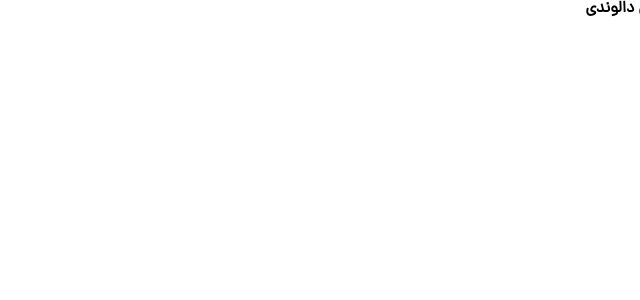
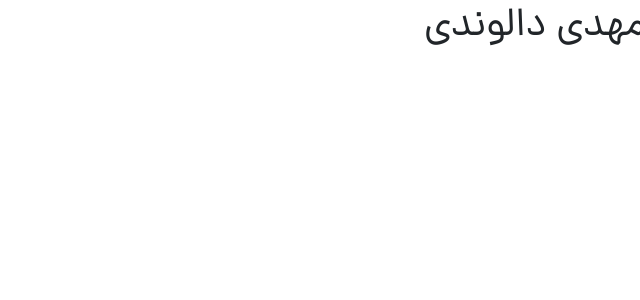
Before and after one commit to mohammadmehdidalvandii/bazar-shop, a Next.js app: page / in a window 1280 px wide. Shown: the top 300 px of the page, without its empty margins (640-1280 px from the left). Built offline with nearby package versions, Linux system fonts and the light colour scheme.

Commit message:
use  bootstrap and title

```diff
--- a/src/app/layout.js
+++ b/src/app/layout.js
@@ -1,16 +1,17 @@
 import { Inter } from "next/font/google";
 import "./globals.css";
+import 'bootstrap/dist/css/bootstrap.css';
 
 const inter = Inter({ subsets: ["latin"] });
 
 export const metadata = {
-  title: "Create Next App",
+  title: "BAZAR",
   description: "Generated by create next app",
 };
 
 export default function RootLayout({ children }) {
   return (
-    <html lang="en">
+    <html lang="fa">
       <body className={inter.className}>{children}</body>
     </html>
   );
```
